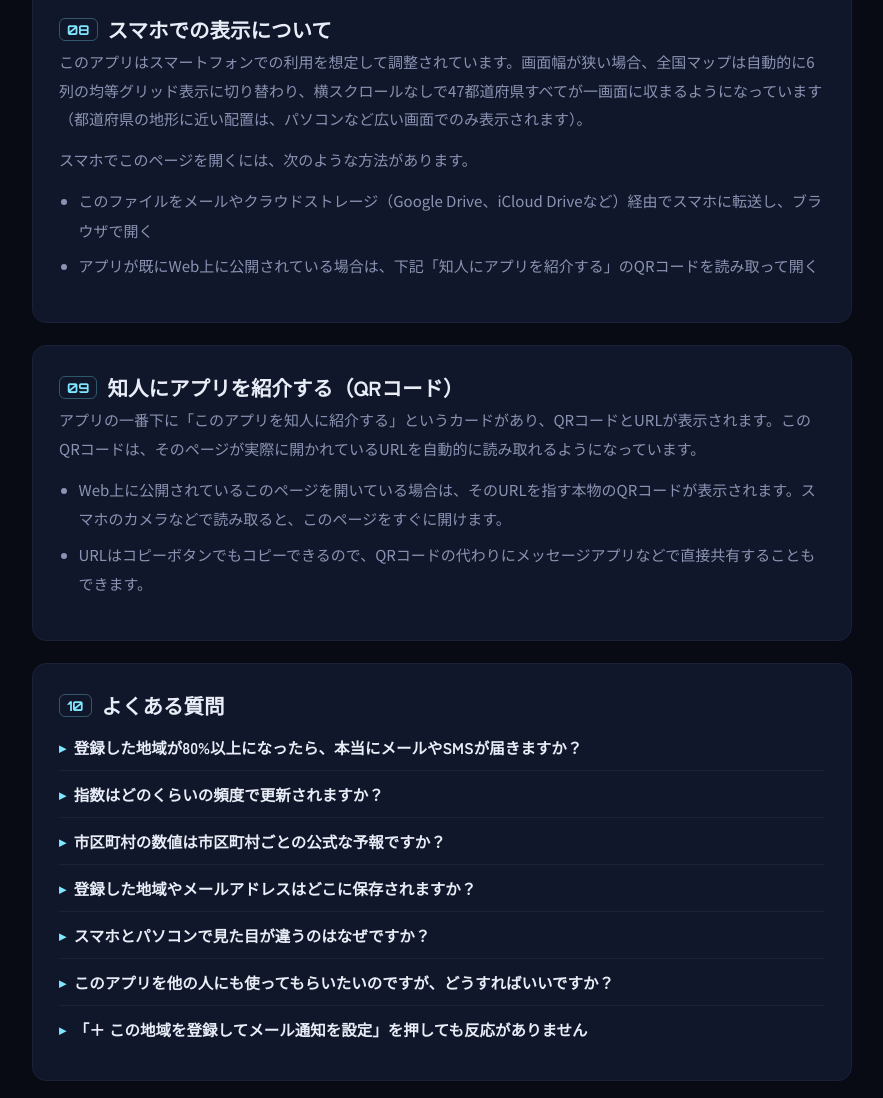
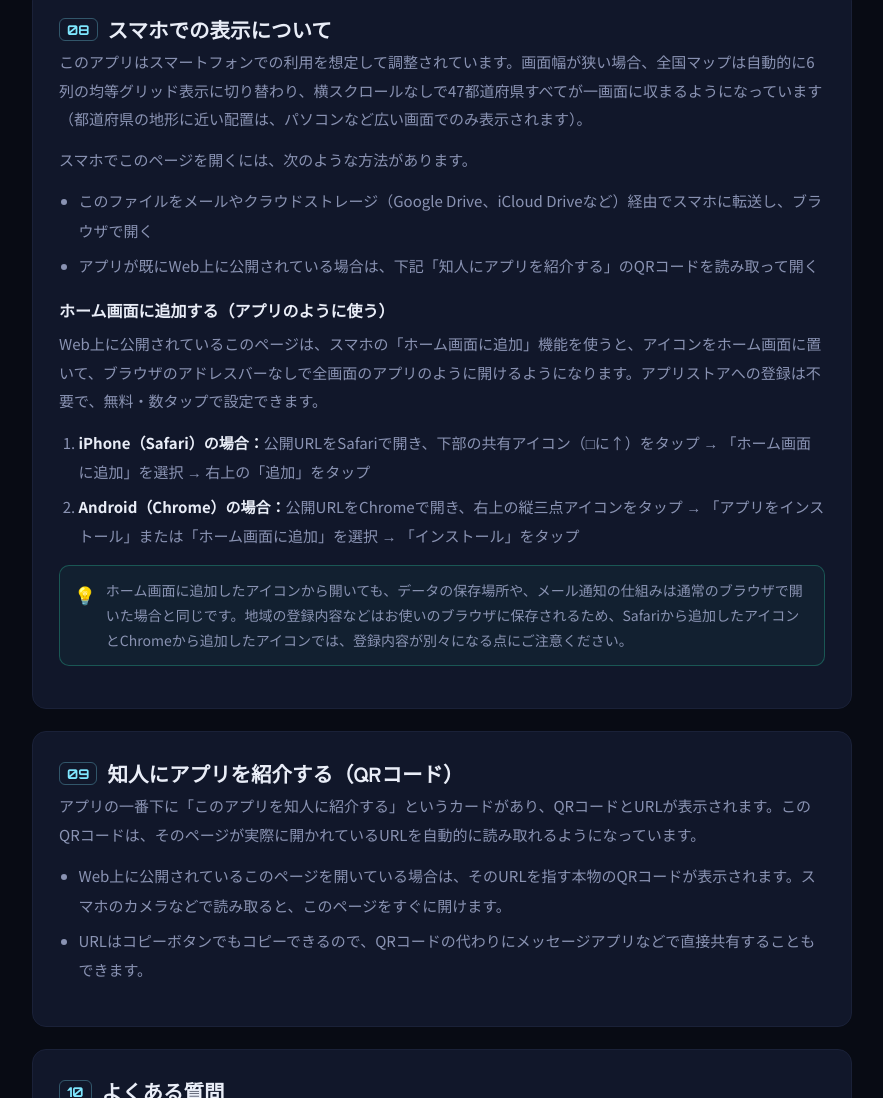
Before and after one commit to harusakamoty-stack/theskyfall, a website: page manual.html in a window 1280 px wide. Shown: the part 4666-5764 px from the top of the page, without its empty margins (198-1081 px from the left). Drawn offline with Linux system fonts and the light colour scheme; a web font is replaced by a local one.

Commit message:
Add files via upload

```diff
--- a/manual.html
+++ b/manual.html
@@ -316,6 +316,17 @@ footer{text-align:center; padding:30px 20px 50px; color:var(--text-faint); font-
       <li>このファイルをメールやクラウドストレージ（Google Drive、iCloud Driveなど）経由でスマホに転送し、ブラウザで開く</li>
       <li>アプリが既にWeb上に公開されている場合は、下記「知人にアプリを紹介する」のQRコードを読み取って開く</li>
     </ul>
+
+    <h3 style="font-size:16px; margin:18px 0 8px;">ホーム画面に追加する（アプリのように使う）</h3>
+    <p>Web上に公開されているこのページは、スマホの「ホーム画面に追加」機能を使うと、アイコンをホーム画面に置いて、ブラウザのアドレスバーなしで全画面のアプリのように開けるようになります。アプリストアへの登録は不要で、無料・数タップで設定できます。</p>
+    <ol>
+      <li><b>iPhone（Safari）の場合：</b>公開URLをSafariで開き、下部の共有アイコン（□に↑）をタップ → 「ホーム画面に追加」を選択 → 右上の「追加」をタップ</li>
+      <li><b>Android（Chrome）の場合：</b>公開URLをChromeで開き、右上の縦三点アイコンをタップ → 「アプリをインストール」または「ホーム画面に追加」を選択 → 「インストール」をタップ</li>
+    </ol>
+    <div class="shot-note tip">
+      <span class="ic">💡</span>
+      <span>ホーム画面に追加したアイコンから開いても、データの保存場所や、メール通知の仕組みは通常のブラウザで開いた場合と同じです。地域の登録内容などはお使いのブラウザに保存されるため、Safariから追加したアイコンとChromeから追加したアイコンでは、登録内容が別々になる点にご注意ください。</span>
+    </div>
   </section>
 
   <section class="card" id="s9">
```
Also changed, not shown: index.html (+18 -0 lines), apple-touch-icon.png (added), apple-touch-icon_1.png (added), favicon-32.png (added), icon-192.png (added), icon-512.png (added), manifest.json (added).
